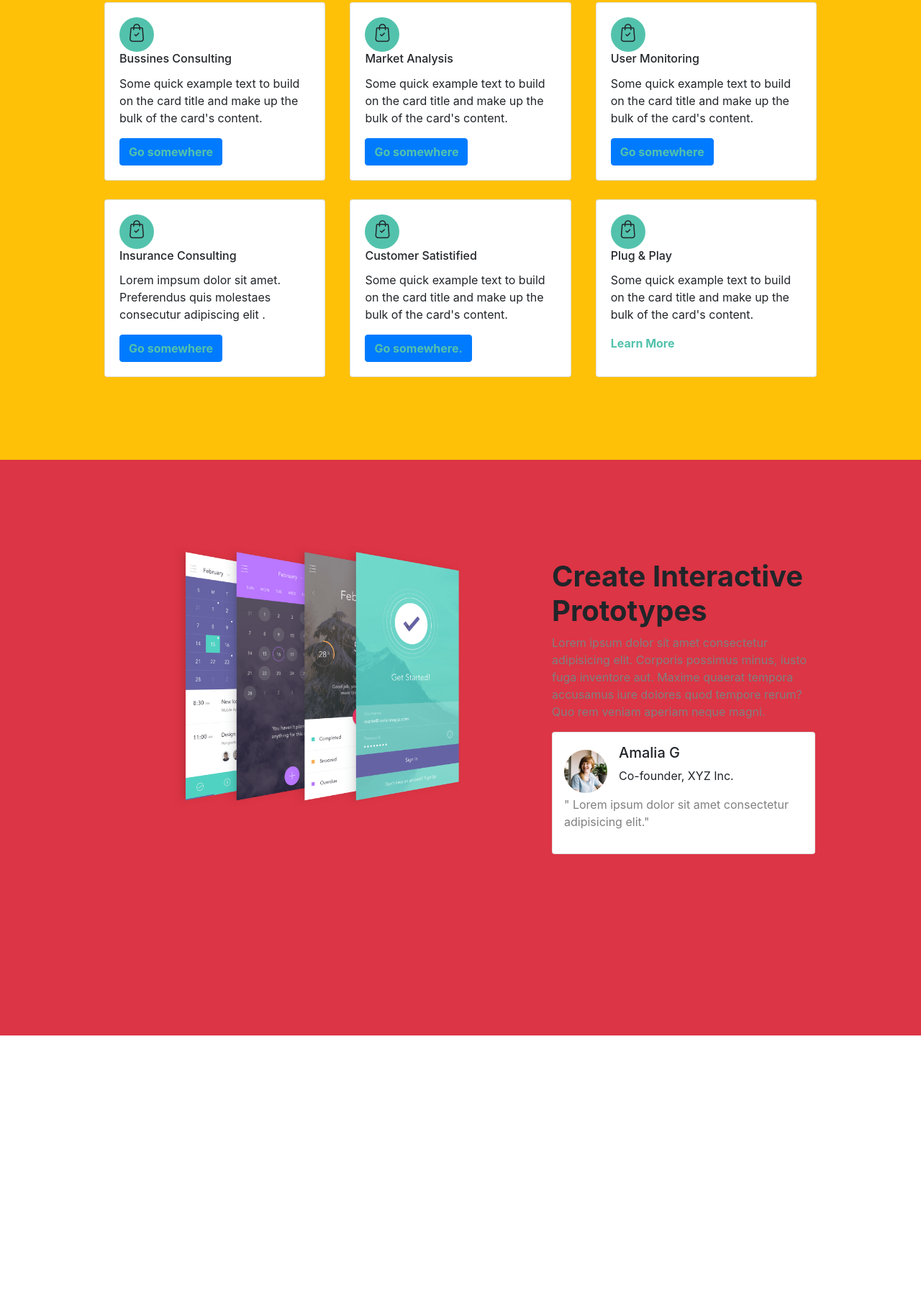
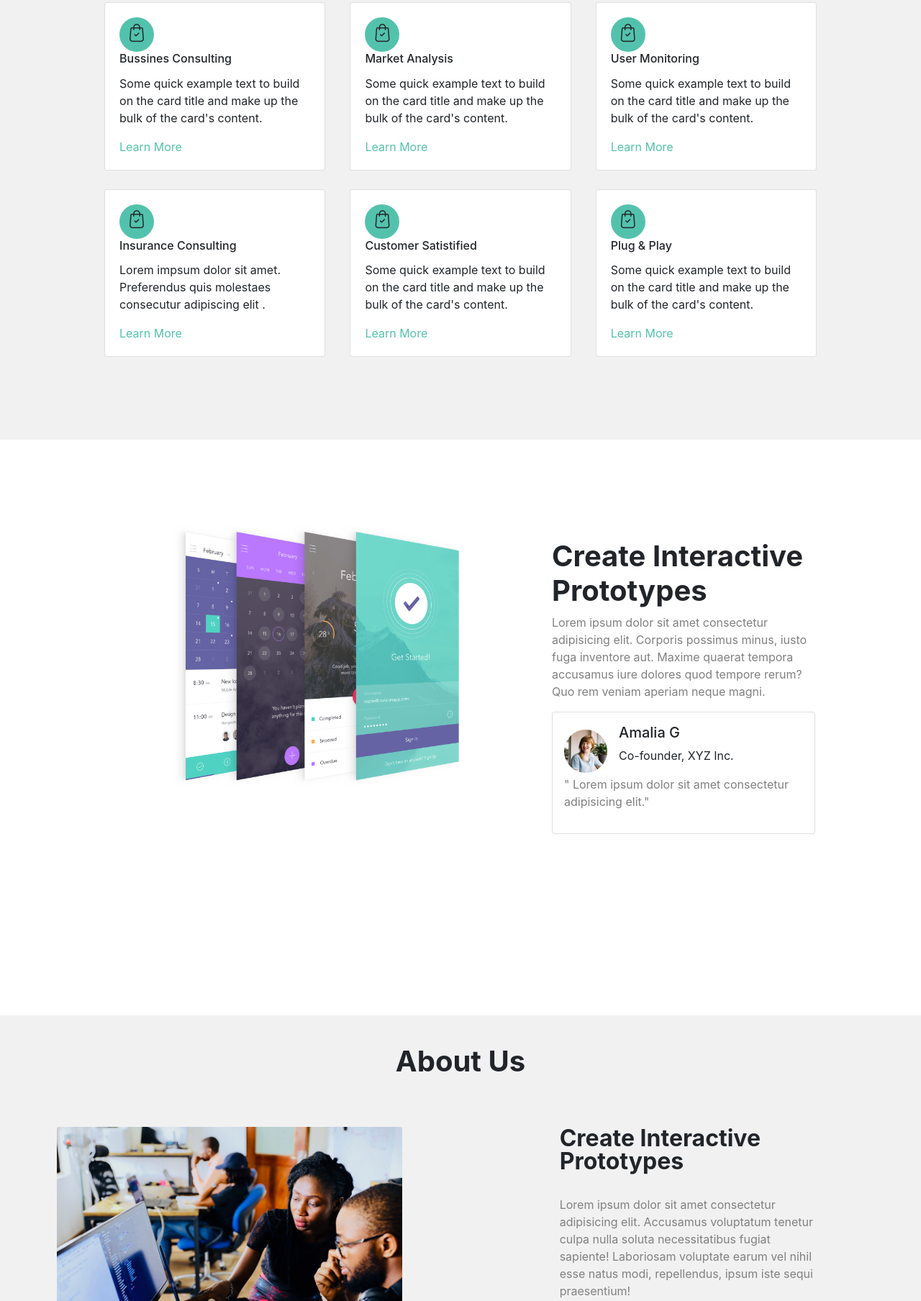
Before and after one commit to jcrr1985/landingDemo, a plain HTML site: page index.html in a window 1280 px wide. Shown: the part 992-2800 px from the top of the page at 72% size. Before the commit the page ends 2431 px from the top, so only its background shows below. Drawn offline with nearby package versions, Linux system fonts and the light colour scheme.

Commit message:
markup and styling: Done

```diff
--- a/index.html
+++ b/index.html
@@ -20,7 +20,7 @@
 <body>
 
     <!--navbar-->
-    <nav class="navbar navbar-expand-lg navbar-light bg-light">
+    <nav class="navbar navbar-expand-lg navbar-light">
         <button class="navbar-toggler" type="button" data-toggle="collapse" data-target="#navbarNavAltMarkup" aria-controls="navbarNavAltMarkup" aria-expanded="false" aria-label="Toggle
                 navigation">
                 <span class="navbar-toggler-icon"></span>
@@ -37,7 +37,7 @@
     </nav>
 
     <!-- first section -->
-    <section class="container-fluid bg-success section1">
+    <section class="container-fluid section1">
         <div class="row">
             <div class="col-12 text-center borde">
                 <h2>Landezr<span class="greenDot">.</span></h2>
@@ -59,7 +59,7 @@
     </section>
 
     <!-- second section -->
-    <section class="container-fluid bg-warning SectionTwo">
+    <section class="container-fluid SectionTwo">
         <div class="row mainTitleRow">
             <div class="col-12 text-center">
                 <h2>Features</h2>
@@ -74,8 +74,7 @@
                         </div>
                         <h6 class="card-title">Bussines Consulting</h6>
                         <p class="card-text">Some quick example text to build on the card title and make up the bulk of the card's content.</p>
-                        <a href="#" class="btn btn-primary">Go
-                                somewhere</a>
+                        <a href="#" class="">Learn More</a>
                     </div>
                 </div>
                 <div class="card">
@@ -85,8 +84,7 @@
                         </div>
                         <h6 class="card-title">Market Analysis</h6>
                         <p class="card-text">Some quick example text to build on the card title and make up the bulk of the card's content.</p>
-                        <a href="#" class="btn btn-primary">Go
-                                somewhere</a>
+                        <a href="#" class="">Learn More</a>
                     </div>
                 </div>
                 <div class="card">
@@ -96,8 +94,7 @@
                         </div>
                         <h6 class="card-title">User Monitoring</h6>
                         <p class="card-text">Some quick example text to build on the card title and make up the bulk of the card's content.</p>
-                        <a href="#" class="btn btn-primary">Go
-                                somewhere</a>
+                        <a href="#" class="">Learn More</a>
                     </div>
                 </div>
                 <div class="card">
@@ -107,8 +104,7 @@
                         </div>
                         <h6 class="card-title">Insurance Consulting</h6>
                         <p class="card-text">Lorem impsum dolor sit amet. Preferendus quis molestaes consecutur adipiscing elit .</p>
-                        <a href="#" class="btn btn-primary">Go
-                                somewhere</a>
+                        <a href="#" class="">Learn More</a>
                     </div>
                 </div>
                 <div class="card">
@@ -118,8 +114,7 @@
                         </div>
                         <h6 class="card-title">Customer Satistified</h6>
                         <p class="card-text">Some quick example text to build on the card title and make up the bulk of the card's content.</p>
-                        <a href="#" class="btn btn-primary">Go
-                                somewhere. </a>
+                        <a href="#" class="">Learn More</a>
                     </div>
                 </div>
                 <div class="card">
@@ -139,7 +134,7 @@
     </section>
 
     <!-- third section -->
-    <section class="container-fluid bg-danger sectionThree">
+    <section class="container-fluid sectionThree">
         <div class="row">
             <div class="col-sm-6 leftCol">
                 <img src="/images/ThirdSectionImg.png" alt="Horizontal
@@ -169,6 +164,27 @@
         </div>
     </section>
 
+    <!-- Fourth section -->
+    <section class="container-fluid sectionFour">
+        <div class="row mainTitleRow">
+            <div class="col-12 text-center">
+                <h1>About Us</h1>
+            </div>
+        </div>
+        <div class="row imageRow">
+            <div class="col-sm-7 leftCol">
+                <img src="./images/about_1.jpg" alt="Developers coding">
+            </div>
+            <div class="col-sm-5">
+                <div class="rightCol">
+                    <h2>Create Interactive <br> Prototypes</h2>
+                    <p class="desc">Lorem ipsum dolor sit amet consectetur adipisicing elit. Accusamus voluptatum tenetur culpa nulla soluta necessitatibus fugiat sapiente! Laboriosam voluptate earum vel nihil esse natus modi, repellendus, ipsum iste sequi praesentium!</p>
+                    <button type="">Learn More</button>
+                </div>
+
+            </div>
+        </div>
+    </section>
 
 
 
--- a/scss/_misc.scss
+++ b/scss/_misc.scss
@@ -2,16 +2,10 @@ section {
     height: 100vh;
 }
 
-// @font-face {
-//     font-family: "flaticon";
-//     src: url("../fonts/flaticon/font/Flaticon.woff") format("woff")
-// }
-// * {
-//     font-family: flaticon;
-// }
-// .borde {
-//     border: 1px solid greenyellow
-// }
 nav:first-of-type {
     padding: .3 1rem !important;
 }
+
+section:nth-child(odd) {
+    background: #f1f1f1;
+}
--- a/scss/_section2.scss
+++ b/scss/_section2.scss
@@ -7,7 +7,6 @@
             font-weight: bold;
         }
     }
-    .features {}
     .featuresWrapper {
         width: 80%;
         background: red;
@@ -29,7 +28,6 @@
             .card-body {
                 a {
                     color: #53c2ac;
-                    font-weight: bold;
                 }
             }
             .flaticonWrapper {
--- /dev/null
+++ b/scss/_section4.scss
@@ -0,0 +1,39 @@
+.sectionFour {
+    .mainTitleRow {
+        padding: 2.5em;
+        h1 {
+            font-weight: bold;
+        }
+    }
+    .imageRow {
+        margin-top: 1.2em;
+        .leftCol {
+            img {
+                max-width: 67%;
+                height: auto;
+                border-radius: 3px;
+                margin-left: 4rem;
+            }
+        }
+    }
+    .rightCol {
+        margin-left: 1rem;
+        width: 70%;
+        h2 {
+            font-weight: bold;
+            line-height: 1em;
+            margin-bottom: 2rem;
+        }
+        .desc {
+            color: grey;
+        }
+        button {
+            border: none;
+            padding: .7em 2.1em;
+            background: #53c2ac;
+            border-radius: 2em;
+            color: white;
+            margin-top: .5rem;
+        }
+    }
+}
--- a/scss/estilos.scss
+++ b/scss/estilos.scss
@@ -2,3 +2,4 @@
 @import "section1";
 @import "section2";
 @import "section3";
+@import "section4";
```
Also changed, not shown: css/estilos.css, 1 other file.
